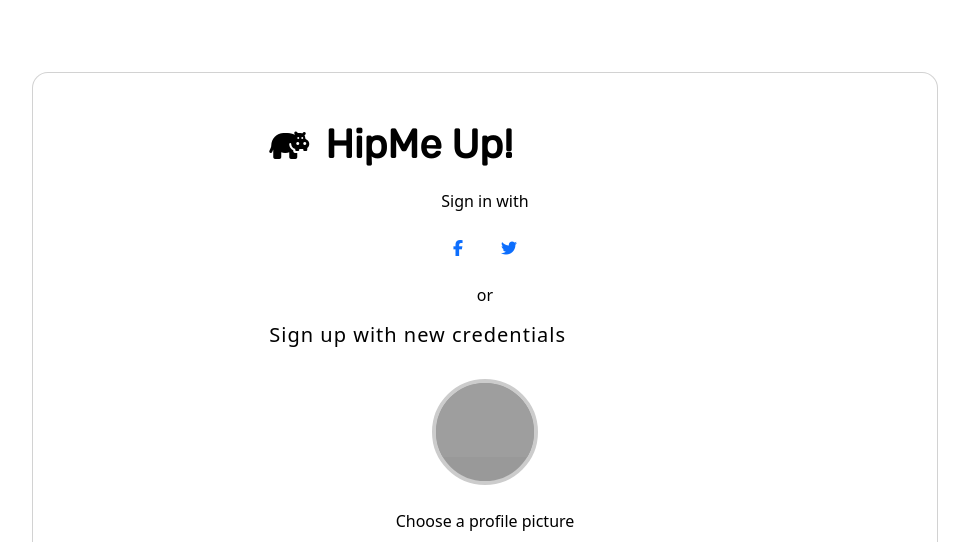
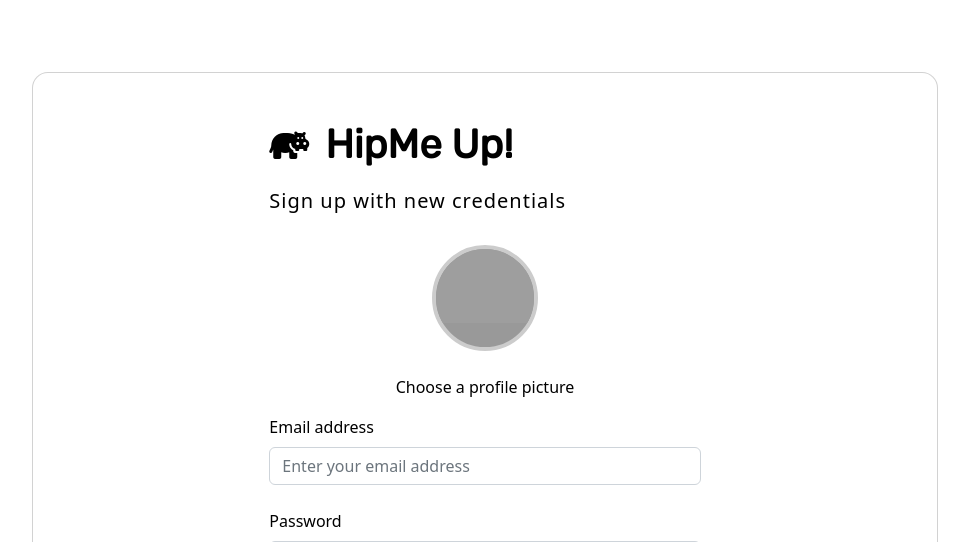
Before and after one commit to GabrielB1606/ATI-I-2022--Equipo-3, a Flask app: page /sign_in in a window 1280 px wide. Shown: the top 542 px of the page, without its empty margins (155-1124 px from the left). Run offline with Flask 2, Linux system fonts and the light colour scheme; parts of the project's set-up code (start-up, migrations or seed data) failed here and were passed over; some libraries are stand-ins or nearby versions; grey boxes are pictures that could not be loaded.

Commit message:
sign up with fb and tw NOT

```diff
--- a/src/templates/sign_in.html
+++ b/src/templates/sign_in.html
@@ -20,21 +20,6 @@
 
                                     <form method="POST" novalidate>
                                         {{ form.csrf_token }}
-
-                                        <div class="text-center mb-3">
-                                            <p>{{lang.signIn}}</p>
-                                            <button type="button" class="btn btn-link btn-floating mx-1">
-                                            <a href="facebook/">
-                                                <i class="fab fa-facebook-f"></i>
-                                            </a>
-                                            </button>
-
-                                            <button type="button" class="btn btn-link btn-floating mx-1">
-                                            <i class="fab fa-twitter"></i>
-                                            </button>
-                                        </div>
-
-                                        <p class="text-center">{{lang.or}}</p>
 
                                         <h5 class="fw-normal mb-3 pb-3" style="letter-spacing: 1px;">{{lang.signUp}}</h5>
 
```
